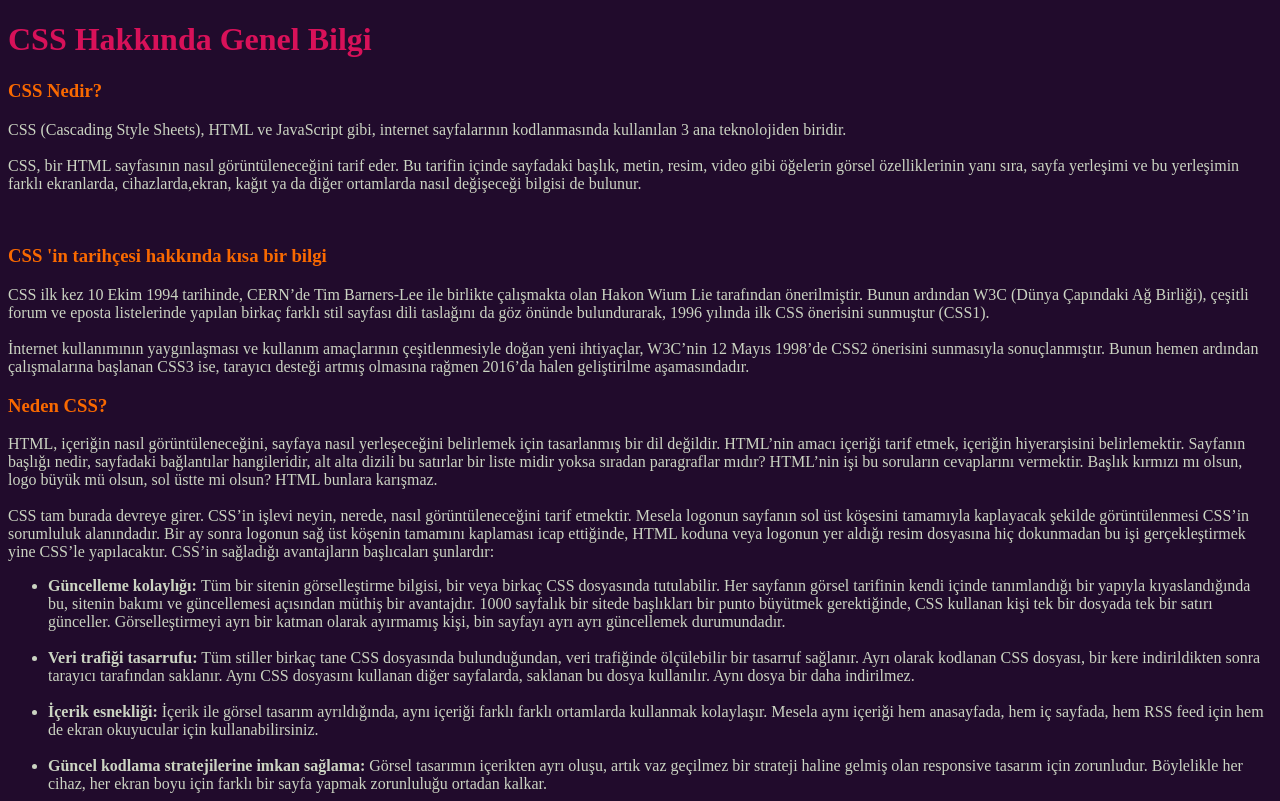
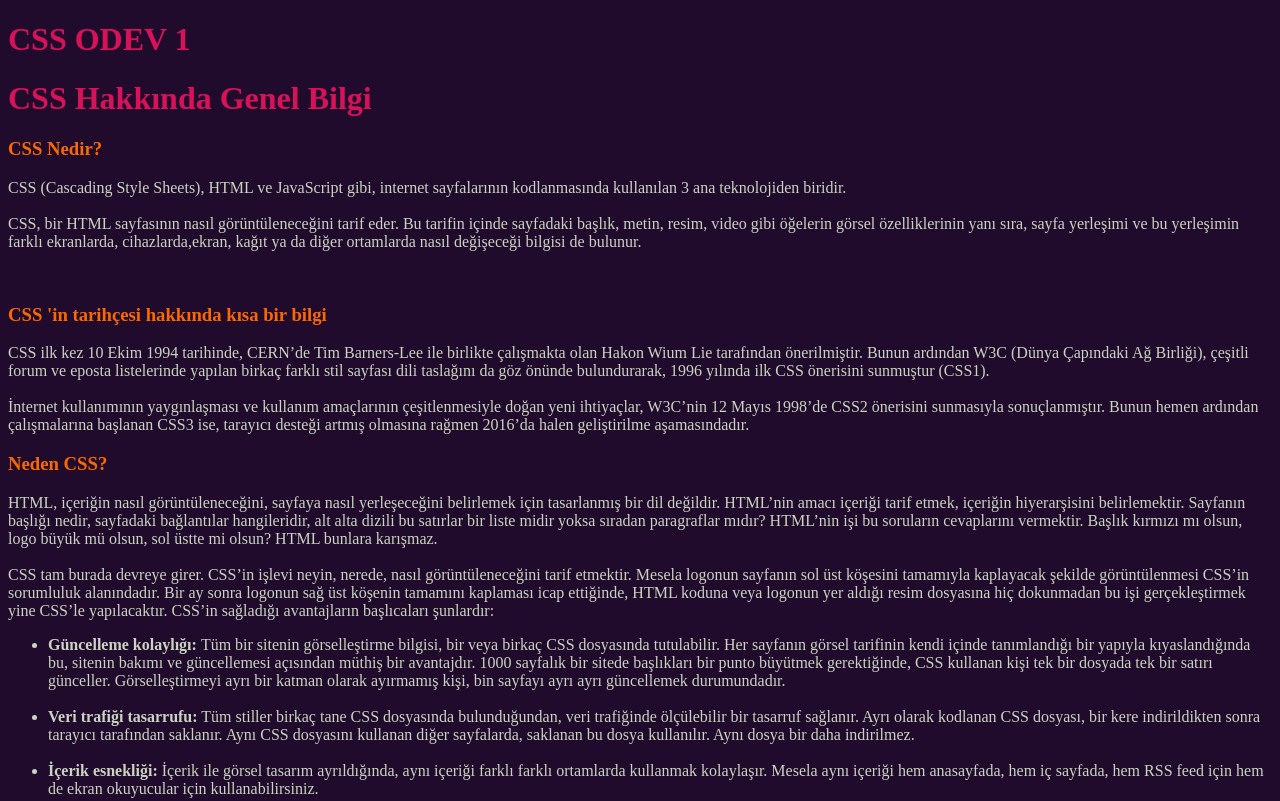
Before and after one commit to candanguven/OnlyJS-CssOdev, a plain HTML site: page index.html in a window 1280 px wide. Shown: the top 801 px of the page. Drawn offline with Linux system fonts and the light colour scheme.

Commit message:
first commit

```diff
--- a/index.html
+++ b/index.html
@@ -14,6 +14,7 @@
 </style>
 </head>
 <body>
+    <h1>CSS ODEV 1</h1>
     <h1>CSS Hakkında Genel Bilgi </h1>
     <h3>CSS Nedir?</h3>
    <p>CSS (Cascading Style Sheets), HTML ve JavaScript gibi, internet sayfalarının kodlanmasında kullanılan 3 ana teknolojiden biridir.
```
